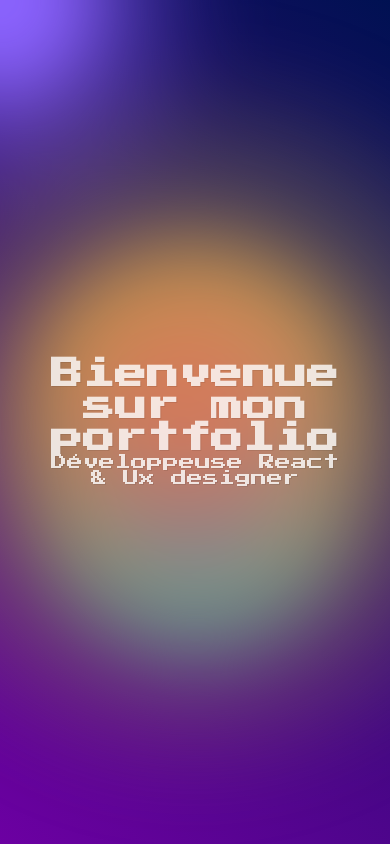
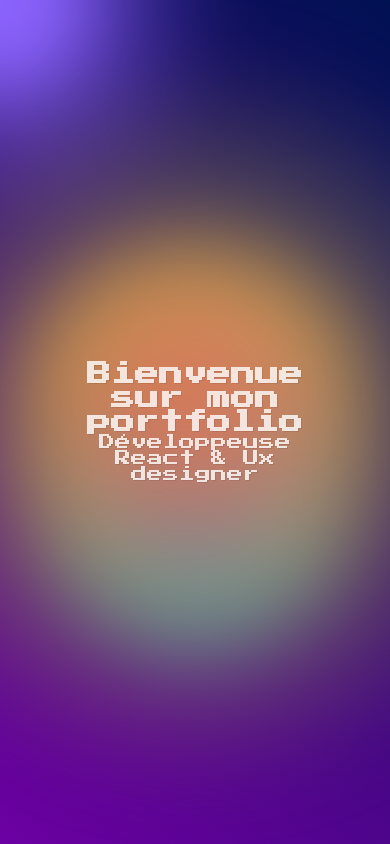
Before and after one commit to LaWass1864/portFolio, a React (Create React App) app: page / in a window 390 px wide. Built offline with nearby package versions, Linux system fonts and the light colour scheme.

Commit message:
réglage de la taille de la typo

```diff
--- a/src/styles/_settings.scss
+++ b/src/styles/_settings.scss
@@ -12,5 +12,5 @@
   outline: none;
   border: none;
   text-decoration: none;
-  font-family: $font1;
+
 }
--- a/src/styles/component/_background-styles.scss
+++ b/src/styles/component/_background-styles.scss
@@ -26,6 +26,39 @@
   opacity: 0.8;
   user-select: none;
   text-shadow: 1px 1px rgba(0, 0, 0, 0.1);
+  font-family: $font1;
+
+  h1 {
+    font-size: 1.5em;
+  }
+
+  p {
+    font-size: 1em;
+  }
+
+  @media screen and (max-width: 768px) {
+    .text-container h1 {
+      font-size: 1.2em;
+      /* Taille de la police pour les écrans jusqu'à 768px de largeur pour h1 */
+    }
+
+    .text-container p {
+      font-size: 0.9em;
+      /* Taille de la police pour les écrans jusqu'à 768px de largeur pour p */
+    }
+  }
+
+  @media screen and (max-width: 480px) {
+    .text-container h1 {
+      font-size: 1em;
+      /* Taille de la police pour les écrans jusqu'à 480px de largeur pour h1 */
+    }
+
+    .text-container p {
+      font-size: 0.8em;
+      /* Taille de la police pour les écrans jusqu'à 480px de largeur pour p */
+    }
+  }
 }
 
 
```
